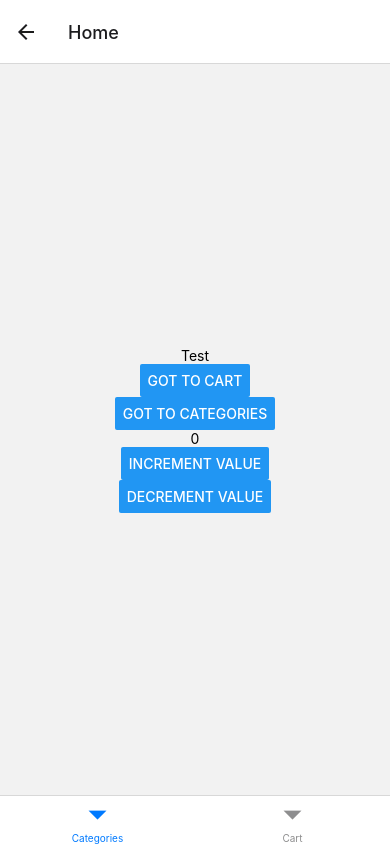
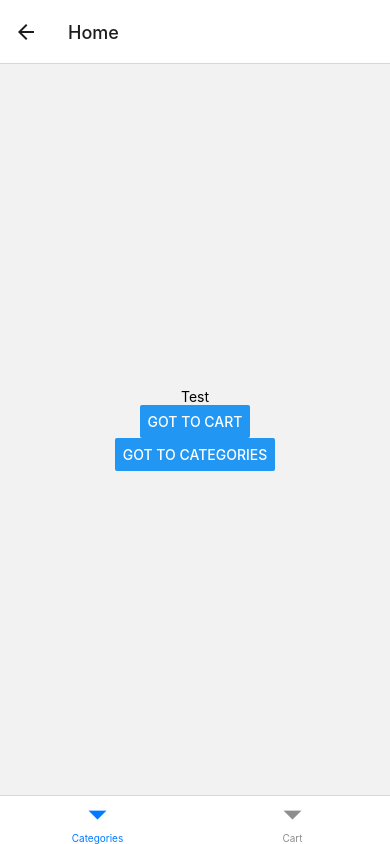
Before and after one commit to MuckT/store-app, a React Native app: screen /Home in a window 390 px wide. Built offline with nearby package versions, Linux system fonts and the light colour scheme.

Commit message:
chore: remove counter slice and component

```diff
--- a/src/App/store.js
+++ b/src/App/store.js
@@ -1,9 +1,9 @@
-import { configureStore, combineReducers } from '@reduxjs/toolkit'
+import AsyncStorage from '@react-native-async-storage/async-storage'
+import { combineReducers, configureStore } from '@reduxjs/toolkit'
 import { persistReducer } from 'redux-persist'
-import counterReducer from '../Counter/counterSlice'
-import AsyncStorage from '@react-native-async-storage/async-storage'
 import categoriesReducer from '../Categories/reducer'
 import productsReducer from '../Products/reducer'
+import cartReducer from '../Cart/reducer'
 
 const persistConfig = {
 	key: "root",
@@ -11,9 +11,9 @@ const persistConfig = {
 	storage: AsyncStorage,
 }
 const rootReducer = combineReducers({
-	counter: counterReducer,
   categories: categoriesReducer,
-  products: productsReducer
+  products: productsReducer,
+  cart: cartReducer
 })
 
 const persistedReducer = persistReducer(persistConfig, rootReducer)
--- a/src/Counter/Counter.js
+++ /dev/null
@@ -1,23 +0,0 @@
-import React from 'react';
-import { Button, Text, View } from 'react-native';
-import { useDispatch, useSelector } from 'react-redux';
-import { decrement, increment } from './counterSlice';
-
-export function Counter() {
-  const count = useSelector(state => state.counter.value)
-  const dispatch = useDispatch()
-
-  return (
-    <View style={{ alignItems: 'center' }}>
-      <Text>{count}</Text>
-      <Button
-        title="Increment value"
-        onPress={() => dispatch(increment())}
-      />
-      <Button
-        title="Decrement value"
-        onPress={() => dispatch(decrement())}
-      />
-    </View>
-  )
-}
--- a/src/Counter/counterSlice.js
+++ /dev/null
@@ -1,30 +0,0 @@
-import { createSlice } from '@reduxjs/toolkit'
-
-const initialState = {
-  value: 0,
-}
-
-export const counterSlice = createSlice({
-  name: 'counter',
-  initialState,
-  reducers: {
-    increment: (state) => {
-      // Redux Toolkit allows us to write "mutating" logic in reducers. It
-      // doesn't actually mutate the state because it uses the Immer library,
-      // which detects changes to a "draft state" and produces a brand new
-      // immutable state based off those changes
-      state.value += 1
-    },
-    decrement: (state) => {
-      state.value -= 1
-    },
-    incrementByAmount: (state, action) => {
-      state.value += action.payload
-    },
-  },
-})
-
-// Action creators are generated for each case reducer function
-export const { increment, decrement, incrementByAmount } = counterSlice.actions
-
-export default counterSlice.reducer
--- a/src/Home/Home.js
+++ b/src/Home/Home.js
@@ -1,10 +1,9 @@
-import React from 'react';
-import { Button, View, Text } from 'react-native';
-import { useNavigation } from '@react-navigation/native';
-import { Counter } from '../Counter/Counter';
+import React from 'react'
+import { Button, View, Text } from 'react-native'
+import { useNavigation } from '@react-navigation/native'
 
 const Home = () => {
-  const navigation = useNavigation();
+  const navigation = useNavigation()
   return (
     <View style={{ flex: 1, alignItems: 'center', justifyContent: 'center' }}>
       <Text> Test </Text>
@@ -20,9 +19,8 @@ const Home = () => {
           navigation.navigate('Categories')
         }
       />
-      <Counter />
     </View>
-  );
+  )
 }
 
 export default Home
```
